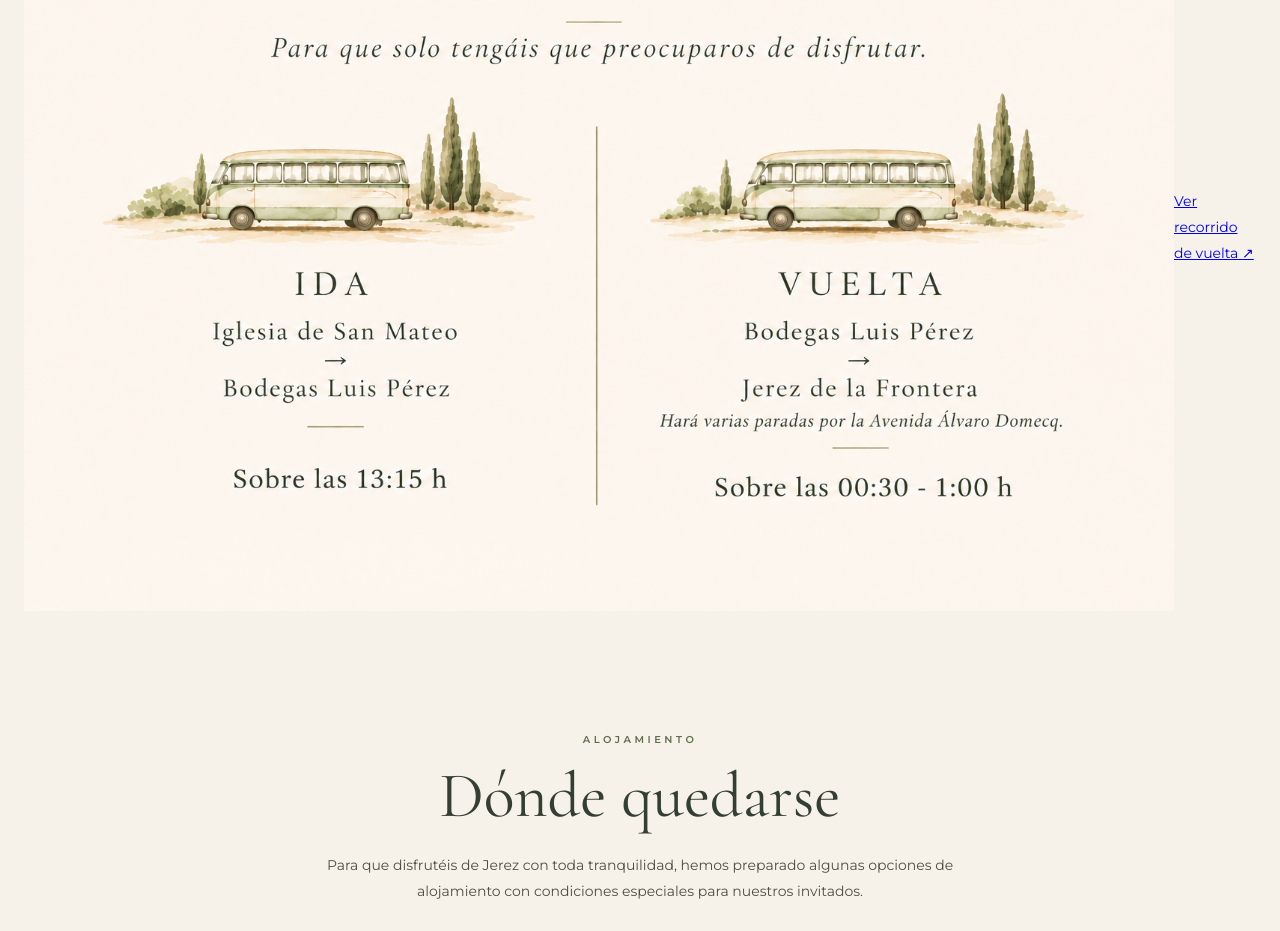
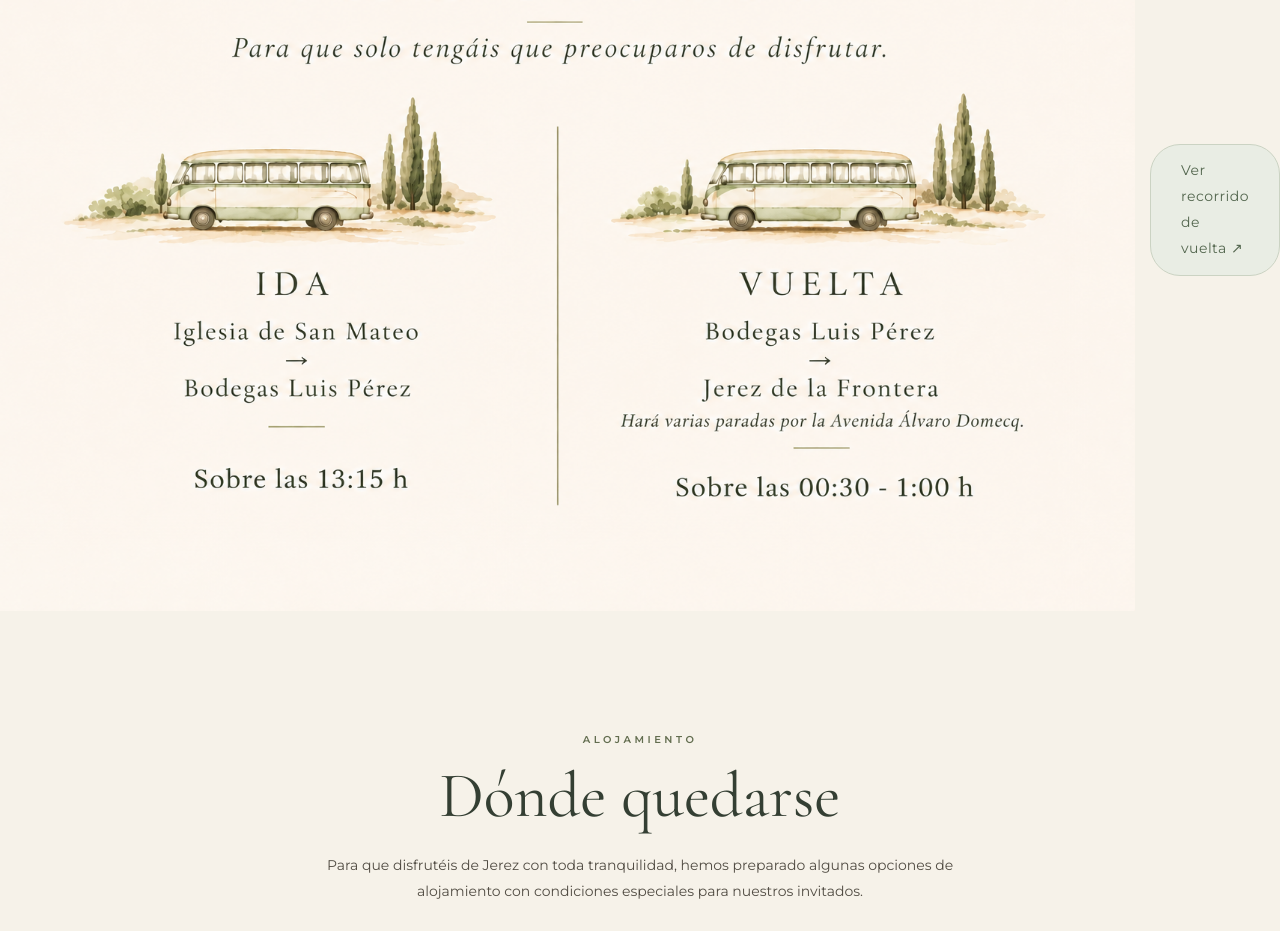
Before and after one commit to blankicamacho-lab/BlancaYJaime, a plain HTML site: page index.html in a window 1280 px wide. Shown: the part 2385-3316 px from the top of the page. Drawn offline with nearby package versions, Linux system fonts and the light colour scheme.

Commit message:
Update style.css

```diff
--- a/style.css
+++ b/style.css
@@ -1419,3 +1419,26 @@
   text-align: center;
   margin: 25px auto 0;
 }
+.enlaces-transporte {
+  display: flex;
+  justify-content: center;
+  padding: 10px 15px 45px;
+}
+
+.boton-transporte {
+  display: inline-block;
+  padding: 13px 30px;
+  background: #e9ede4;
+  color: #53664e;
+  border: 1px solid #cbd3c3;
+  border-radius: 30px;
+  text-decoration: none;
+  font-size: 14px;
+  letter-spacing: 0.5px;
+  transition: all 0.3s ease;
+}
+
+.boton-transporte:hover {
+  background: #53664e;
+  color: #fff;
+}
```
